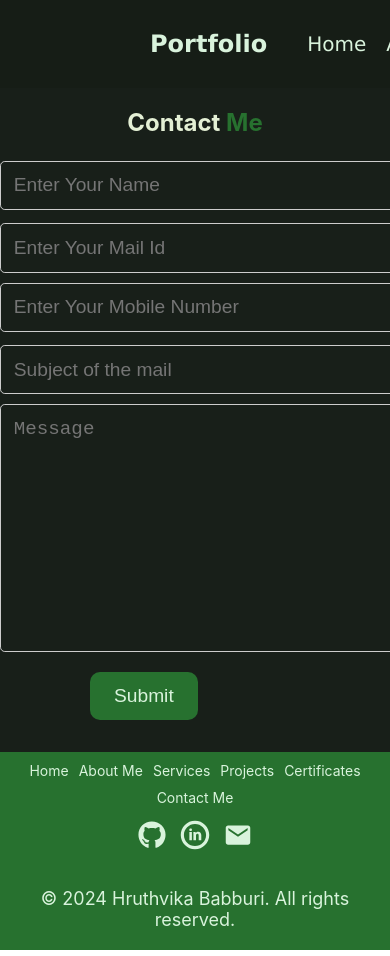
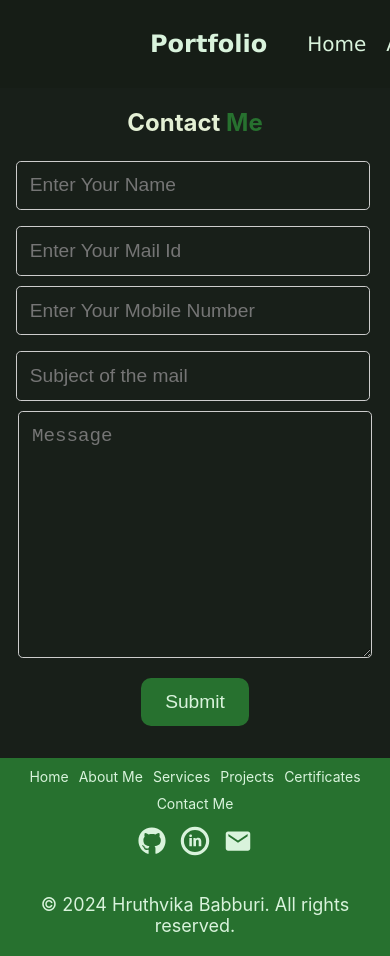
Before and after one commit to hruthvikababburi/my-portfolio, a React (Create React App) app: page /contact in a window 390 px wide. Shown: the top 956 px of the page. Built offline with nearby package versions, Linux system fonts and the light colour scheme.

Commit message:
added responsiveness to contact page

```diff
--- a/src/Pages/Contact/Contact.css
+++ b/src/Pages/Contact/Contact.css
@@ -5,6 +5,7 @@
     margin: 1rem auto;
     text-align: center;
     margin-bottom: 2rem;
+    padding: 0 1rem; /* Added padding for better spacing */
 }
 
 .contact-container .heading {
@@ -14,14 +15,13 @@
 .contact-container .input-card {
     display: flex;
     flex-direction: column;
-    gap: 0.8rem;
+    gap: 1rem; /* Increased gap between input fields */
     margin-bottom: 10px;
-
 }
 
 .contact-container .input-card input,
 .contact-container textarea {
-    width: 100%;
+    width: calc(100% - 2rem); /* Adjusted width to account for padding */
     padding: 0.8rem;
     font-size: 1.2rem;
     color: #f9fef3;
@@ -30,14 +30,17 @@
     border: 1px solid #ccc;
 }
 
-.contact-container .input-card input {
-    width: 100%;
-}
-
 .contact-container .button {
     padding: 0.8rem 1.5rem;
     font-size: 1.2rem;
-    margin-top: 1rem;
+    margin: 1rem auto 0; /* Center the button horizontally */
     cursor: pointer;
+}
 
+/* Media Query for responsiveness */
+@media (max-width: 768px) {
+    .contact-container .input-card input,
+    .contact-container textarea {
+        width: calc(100% - 2rem); /* Adjusted width to account for padding */
+    }
 }
```
